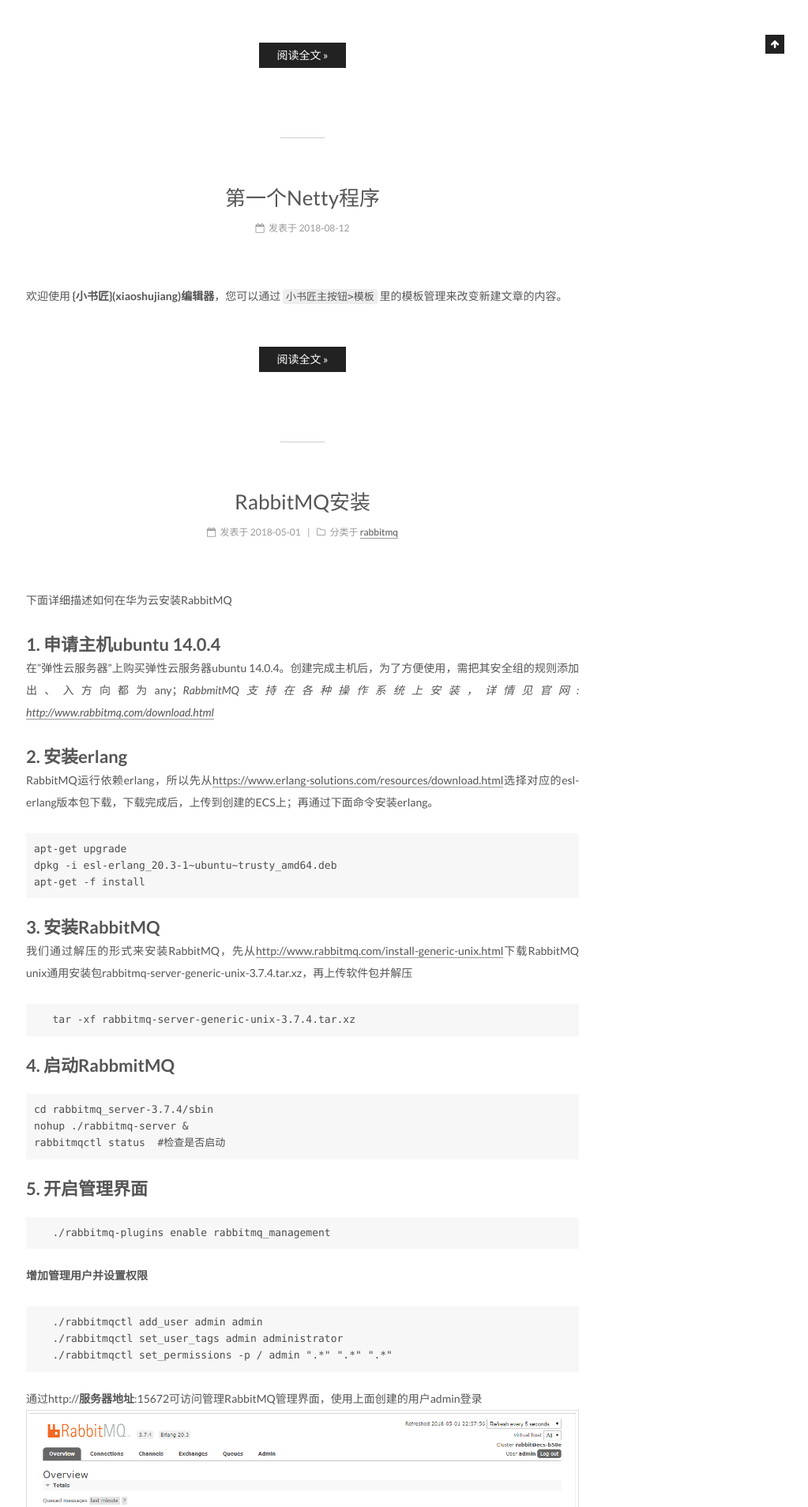
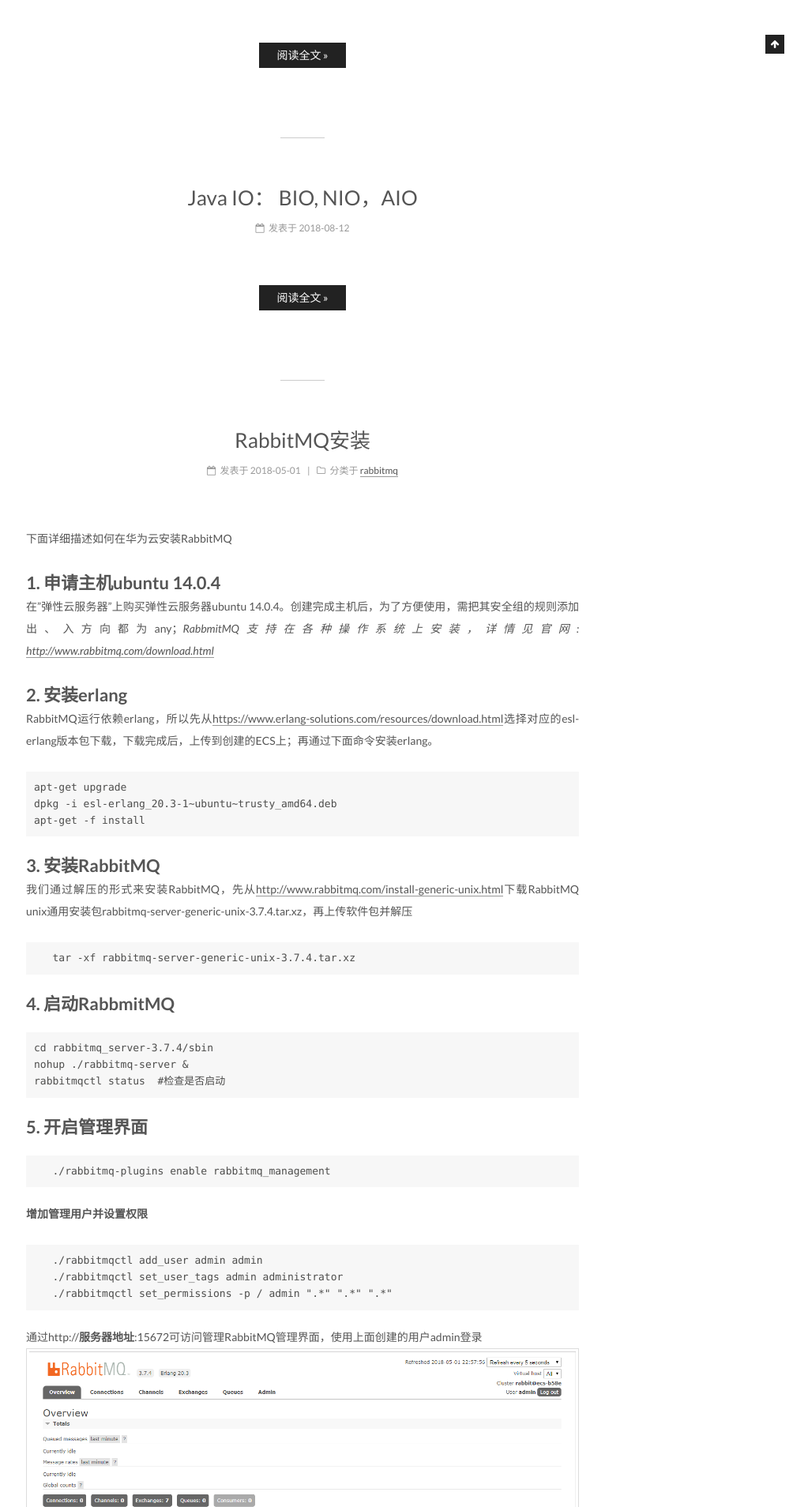
Before and after one commit to JianhuaGong/blog, a Jekyll site: the page built from index.html, in a window 1280 px wide. Shown: the part 932-2840 px from the top of the page at 79% size, without its empty margins (257-1280 px from the left). Built offline with Jekyll 4.4.1, drawn with Linux system fonts in a browser that asks for light colours; the list of posts is cut into pages by our own code.

Commit message:
修改文件: _posts/2018-08-12-io_handle_comparision.md

```diff
--- a/_posts/2018-08-12-io_handle_comparision.md
+++ b/_posts/2018-08-12-io_handle_comparision.md
@@ -1,8 +1,5 @@
 ---
-title: 第一个Netty程序
-tags: netty
+title: Java IO： BIO, NIO，AIO
+tags: netty, bio, nio
 grammar_cjkRuby: true
 ---
-
-
-欢迎使用 **{小书匠}(xiaoshujiang)编辑器**，您可以通过 `小书匠主按钮>模板` 里的模板管理来改变新建文章的内容。
```
